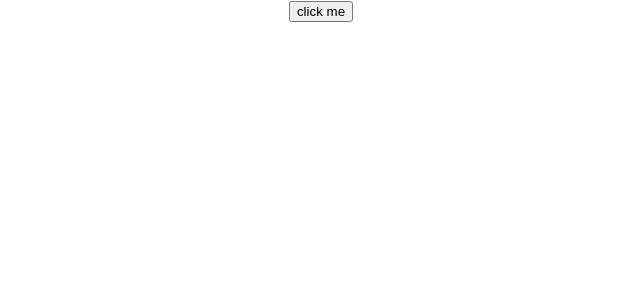
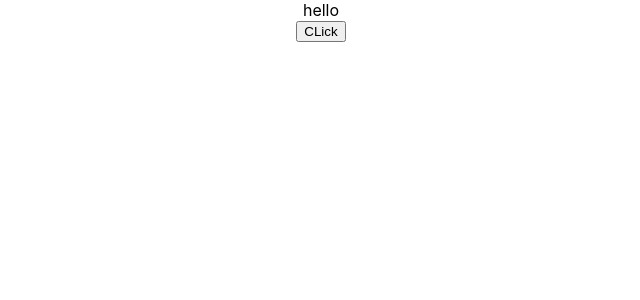
Before and after one commit to git-tolu/frontend, a React (Create React App) app: page / in a window 1280 px wide. Shown: the top 300 px of the page, without its empty margins (319-959 px from the left). Built offline with nearby package versions, Linux system fonts and the light colour scheme.

Commit message:
Binding event handler

```diff
--- a/src/App.js
+++ b/src/App.js
@@ -5,7 +5,8 @@ import './App.css';
 // import Message from "./components/message";
 // import Counter from "./c omponents/Counter";
 // import FunctionClick from "./components/FunctionClick";
-import ClassClick from "./components/ClassClick";
+// import ClassClick from "./components/ClassClick";
+import EventBind from "./components/EventBind";
 
 function App() {
   return (
@@ -23,7 +24,8 @@ function App() {
       <Message /> */}
       {/* <Counter /> */}
       {/* <FunctionClick /> */}
-      <ClassClick />
+      {/* <ClassClick /> */}
+      <EventBind />
     </div>
   );
 }
--- /dev/null
+++ b/src/components/EventBind.js
@@ -0,0 +1,36 @@
+import React, { Component } from 'react'
+
+class EventBind extends Component {
+    constructor(props) {
+        super(props)
+
+        this.state = {
+            msg: 'hello'
+        }
+
+        //   this.chgMsg = this.chgMsg.bind(this)
+    }
+    // chgMsg(){
+    //     this.setState({
+    //         msg: 'Goodbye!'
+    //     })
+    // }
+    chgMsg = () => {
+        this.setState({
+            msg: 'Goodbye!'
+        })
+
+    }
+    render() {
+        return (
+            <div>
+                <div>{this.state.msg}</div>
+                {/* <button onClick={this.chgMsg.bind(this)}>CLick</button> */}
+                {/* <button onClick={()=>this.chgMsg()}>CLick</button> */}
+                <button onClick={this.chgMsg}>CLick</button>
+            </div>
+        )
+    }
+}
+
+export default EventBind
```
